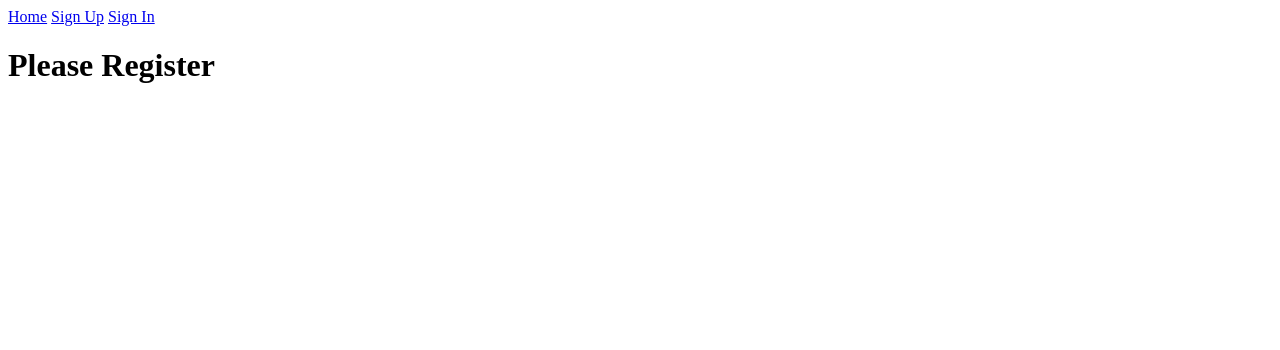
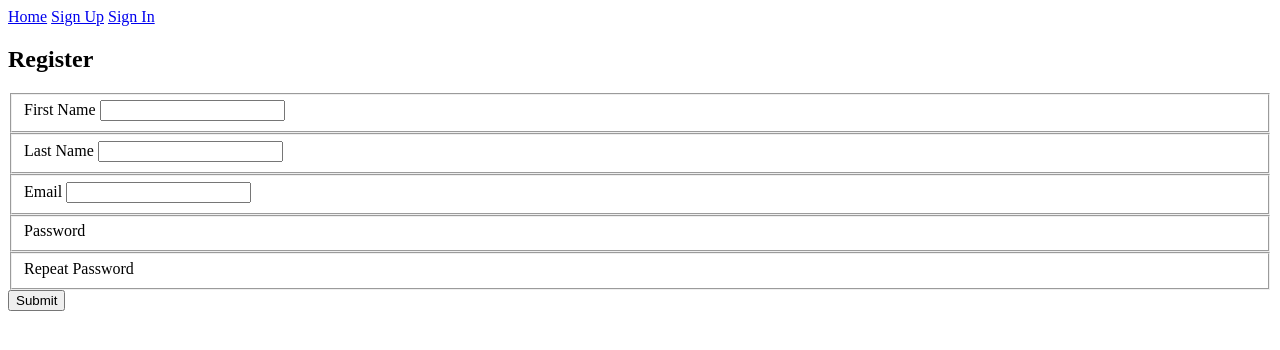
Before and after one commit to mdeline/scoop, a Flask app: page /register in a window 1280 px wide. Shown: the top 350 px of the page. Run offline with Flask 2, Linux system fonts and the light colour scheme.

Commit message:
Add registration form

```diff
--- a/src/__init__.py
+++ b/src/__init__.py
@@ -13,6 +13,7 @@ def create_app():
         from .home import home
         from .login import login
         from .register import register
+        from . import forms
 
         # Register Blueprints
         app.register_blueprint(home.home_bp)
--- a/src/forms.py
+++ b/src/forms.py
@@ -0,0 +1,37 @@
+from flask_wtf import FlaskForm, RecaptchaField
+from wtforms import (
+    DateField,
+    PasswordField,
+    SelectField,
+    StringField,
+    SubmitField,
+    TextAreaField,
+)
+from wtforms.validators import URL, DataRequired, Email, EqualTo, Length
+
+class RegisterForm(FlaskForm):
+    first_name = StringField(
+        'First Name',
+        [DataRequired()]
+    )
+    last_name = StringField(
+        'Last Name',
+        [DataRequired()]
+    )
+    email = StringField(
+        'Email',
+        [
+            Email(message=('Email format is invalid.')),
+            DataRequired()
+        ]
+    )
+    password = PasswordField(
+        "Password",
+        [DataRequired(message="Please enter a password.")],
+    )
+    confirmPassword = PasswordField(
+        "Repeat Password",
+        [EqualTo(password, message="Passwords must match.")]
+    )
+    recaptcha = RecaptchaField()
+    submit = SubmitField("Submit")
--- a/src/register/register.py
+++ b/src/register/register.py
@@ -1,4 +1,5 @@
 from flask import Blueprint, render_template
+from ..forms import RegisterForm # Needed to add this import to __init__.py first
 
 register_pb = Blueprint(
     'register_pb', __name__,
@@ -6,9 +7,11 @@ register_pb = Blueprint(
     static_folder='static'
 )
 
-@register_pb.route("/register", methods=["GET"])
+@register_pb.route("/register", methods=["GET", "POST"])
 def register():
+    register_form = RegisterForm()
     return render_template(
         "register.jinja2",
+        form=register_form,
         template="register-template"
     )
--- a/src/register/templates/register.jinja2
+++ b/src/register/templates/register.jinja2
@@ -1,7 +1,39 @@
 {% extends "layout.jinja2" %}
 
 {% block content %}
-    <div class="container">
-        <h1>Please Register</h1>
-    </div>
+    <div class="form-wrapper">
+        <h2 class="title">Register</h2>
+
+        <form method="POST" action="/register">
+
+            <fieldset class="form-field">
+                {{ form.first_name.label }}
+                {{ form.first_name(size=20) }}
+            </fieldset>
+
+            <fieldset class="form-field">
+                {{ form.last_name.label }}
+                {{ form.last_name(size=20) }}
+            </fieldset>
+
+            <fieldset class="form-field">
+                {{ form.email.label }}
+                {{ form.email }}
+            </fieldset>
+
+            <fieldset class="form-field">
+                {{ form.password.label }}
+                {{ form.body }}
+            </fieldset>
+
+            <fieldset class="form-field">
+                {{ form.confirmPassword.label }}
+                {{ form.body }}
+            </fieldset>
+
+            {{ form.submit }}
+
+        </form>
+      </div>
+
 {% endblock %}
```
